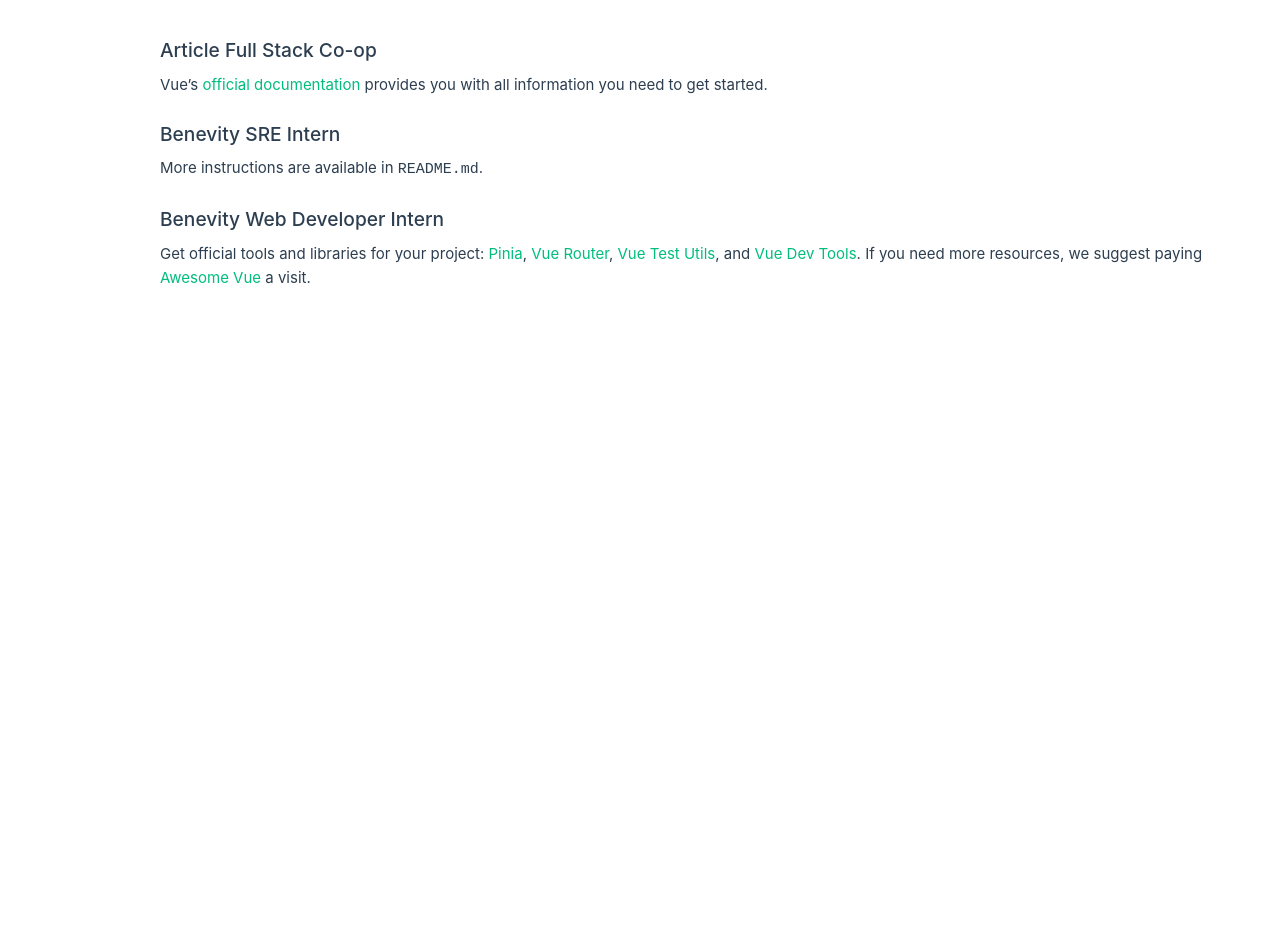
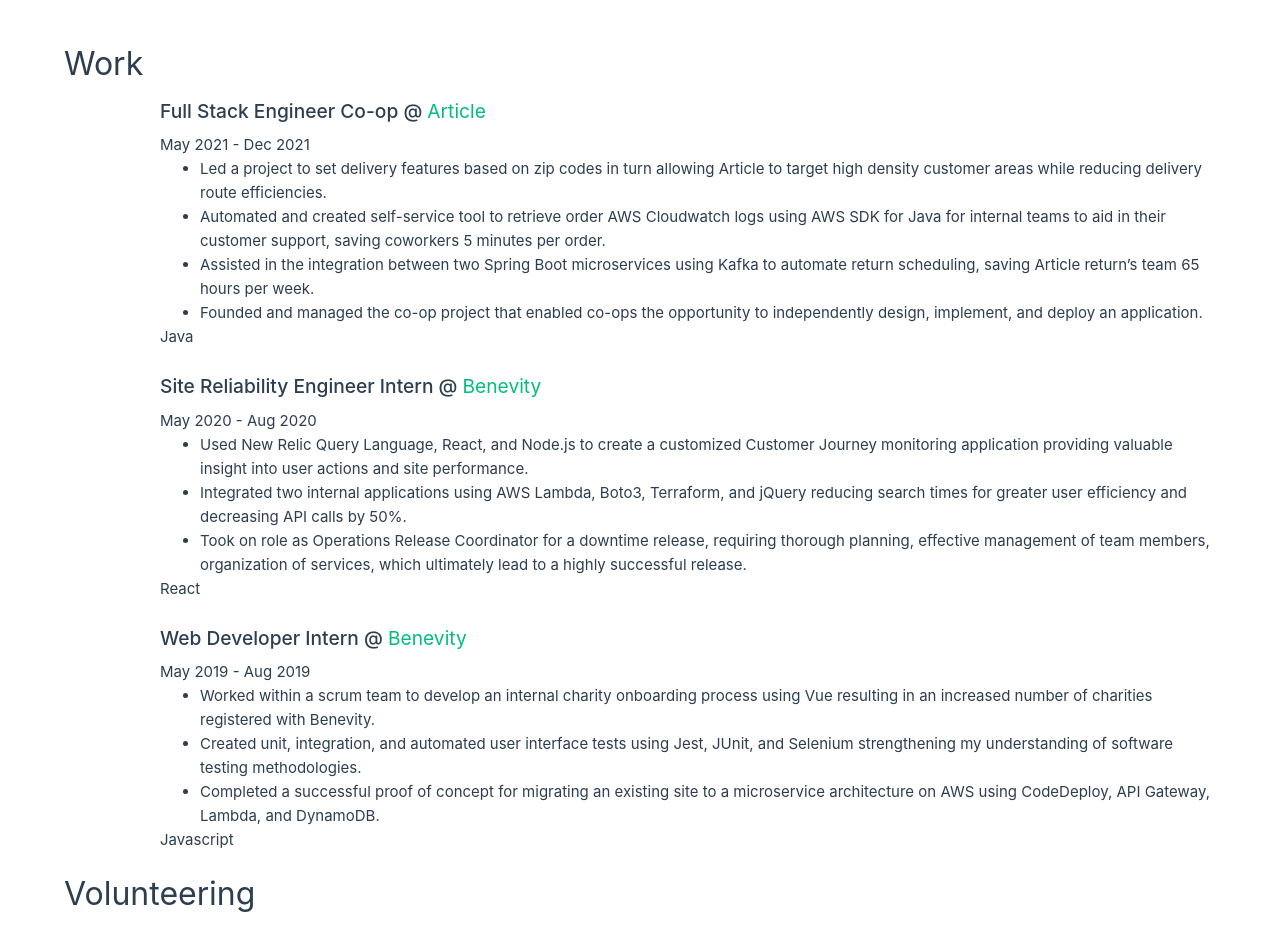
Before and after one commit to skosman/myself, a Vue app: page /about in a window 1280 px wide. Shown: the part 340-1275 px from the top of the page. Before the commit the page ends 800 px from the top, so only its background shows below. Built offline with nearby package versions, Linux system fonts and the light colour scheme.

Commit message:
Add job information to experience page

```diff
--- a/src/assets/header.css
+++ b/src/assets/header.css
@@ -11,3 +11,7 @@
   font-size: 5.875rem;
   font-weight: 500;
 }
+
+.posttitle {
+  font-size: 2rem;
+}
--- a/src/components/JobItem.vue
+++ b/src/components/JobItem.vue
@@ -4,7 +4,13 @@
       <h3>
         <slot name="heading"></slot>
       </h3>
+      <h4>
+        <slot name="date"></slot>
+      </h4>
       <slot></slot>
+      <p>
+        <slot name="tech"></slot>
+      </p>
     </div>
   </div>
 </template>
@@ -18,16 +24,6 @@
 .details {
   flex: 1;
   margin-left: 1rem;
-}
-
-i {
-  display: flex;
-  place-items: center;
-  place-content: center;
-  width: 32px;
-  height: 32px;
-
-  color: var(--color-text);
 }
 
 h3 {
--- a/src/components/TheWelcome.vue
+++ /dev/null
@@ -1,32 +0,0 @@
-<script setup lang="ts">
-import JobItem from './JobItem.vue'
-</script>
-
-<template>
-  <JobItem>
-    <template #heading>Article Full Stack Co-op</template>
-
-    Vue’s
-    <a target="_blank" href="https://vuejs.org/">official documentation</a>
-    provides you with all information you need to get started.
-  </JobItem>
-
-  <JobItem>
-    <template #heading>Benevity SRE Intern</template>
-
-More instructions are available in <code>README.md</code>.
-  </JobItem>
-
-  <JobItem>
-    <template #heading>Benevity Web Developer Intern</template>
-
-    Get official tools and libraries for your project:
-    <a target="_blank" href="https://pinia.vuejs.org/">Pinia</a>,
-    <a target="_blank" href="https://router.vuejs.org/">Vue Router</a>,
-    <a target="_blank" href="https://test-utils.vuejs.org/">Vue Test Utils</a>, and
-    <a target="_blank" href="https://github.com/vuejs/devtools">Vue Dev Tools</a>. If you need more
-    resources, we suggest paying
-    <a target="_blank" href="https://github.com/vuejs/awesome-vue">Awesome Vue</a>
-    a visit.
-  </JobItem>
-</template>
--- a/src/views/ExperienceView.vue
+++ b/src/views/ExperienceView.vue
@@ -1,14 +1,97 @@
 <script setup lang="ts">
-import TheWelcome from "@/components/TheWelcome.vue";
+import JobItem from "@/components/JobItem.vue";
 </script>
 
 <template>
-  <header class="view-header">
-    <h1 class="title">My Experience</h1>
-  </header>
-  <main>
-    <TheWelcome />
-  </main>
+  <div class="experience">
+    <div class="view-header">
+      <h1 class="title">My Experience</h1>
+    </div>
+    <main>
+      <h3 class="posttitle">Work</h3>
+      <JobItem>
+        <template #heading>Full Stack Engineer Co-op @ <a>Article</a></template>
+        <template #date>May 2021 - Dec 2021</template>
+        <ul>
+          <li>
+            Led a project to set delivery features based on zip codes in turn
+            allowing Article to target high density customer areas while
+            reducing delivery route efficiencies.
+          </li>
+          <li>
+            Automated and created self-service tool to retrieve order AWS
+            Cloudwatch logs using AWS SDK for Java for internal teams to aid in
+            their customer support, saving coworkers 5 minutes per order.
+          </li>
+          <li>
+            Assisted in the integration between two Spring Boot microservices
+            using Kafka to automate return scheduling, saving Article return’s
+            team 65 hours per week.
+          </li>
+          <li>
+            Founded and managed the co-op project that enabled co-ops the
+            opportunity to independently design, implement, and deploy an
+            application.
+          </li>
+        </ul>
+        <template #tech>Java</template>
+      </JobItem>
+
+      <JobItem>
+        <template #heading
+          >Site Reliability Engineer Intern @ <a>Benevity</a></template
+        >
+        <template #date>May 2020 - Aug 2020</template>
+        <ul>
+          <li>
+            Used New Relic Query Language, React, and Node.js to create a
+            customized Customer Journey monitoring application providing
+            valuable insight into user actions and site performance.
+          </li>
+          <li>
+            Integrated two internal applications using AWS Lambda, Boto3,
+            Terraform, and jQuery reducing search times for greater user
+            efficiency and decreasing API calls by 50%.
+          </li>
+          <li>
+            Took on role as Operations Release Coordinator for a downtime
+            release, requiring thorough planning, effective management of team
+            members, organization of services, which ultimately lead to a highly
+            successful release.
+          </li>
+        </ul>
+        <template #tech>React</template>
+      </JobItem>
+
+      <JobItem>
+        <template #heading>Web Developer Intern @ <a>Benevity</a></template>
+        <template #date>May 2019 - Aug 2019</template>
+        <ul>
+          <li>
+            Worked within a scrum team to develop an internal charity onboarding
+            process using Vue resulting in an increased number of charities
+            registered with Benevity.
+          </li>
+          <li>
+            Created unit, integration, and automated user interface tests using
+            Jest, JUnit, and Selenium strengthening my understanding of software
+            testing methodologies.
+          </li>
+          <li>
+            Completed a successful proof of concept for migrating an existing
+            site to a microservice architecture on AWS using CodeDeploy, API
+            Gateway, Lambda, and DynamoDB.
+          </li>
+        </ul>
+        <template #tech>Javascript</template>
+      </JobItem>
+      <h3 class="posttitle">Volunteering</h3>
+    </main>
+  </div>
 </template>
 
-<style scoped></style>
+<style scoped>
+.title {
+  text-align: center;
+}
+</style>
--- a/src/views/HomeView.vue
+++ b/src/views/HomeView.vue
@@ -2,14 +2,13 @@
 
 <template>
   <div class="view-header">
-    <header>
-      <h3 class="pretitle">Hello, my name is Sam</h3>
-      <!-- add animation for typing and make it change -->
-      <h1 class="title">I write code</h1>
-      <h6 class="posttitle">
-        I'm a software engineering student at the University of Victoria. I'm finishing up my last year and open to work, so hit me up!
-      </h6>
-    </header>
+    <h3 class="pretitle">Hello, my name is Sam</h3>
+    <!-- add animation for typing and make it change -->
+    <h1 class="title">I write code</h1>
+    <h6 class="posttitle">
+      I'm a software engineering student at the University of Victoria. I'm
+      finishing up my last year and open to work, so hit me up!
+    </h6>
   </div>
 </template>
 
@@ -20,8 +19,4 @@
   font-weight: 700;
   letter-spacing: 1px;
 }
-.posttitle {
-  font-size: 2rem;
-}
-
 </style>
--- a/src/views/ProjectsView.vue
+++ b/src/views/ProjectsView.vue
@@ -8,3 +8,9 @@
     <p>This is all the information about my projects</p>
   </main>
 </template>
+
+<style scoped>
+.title {
+  text-align: center;
+}
+</style>
```
Also changed, not shown: src/components/Footer.vue (added, +14 -0 lines), src/router/index.ts (+15 -15 lines).
